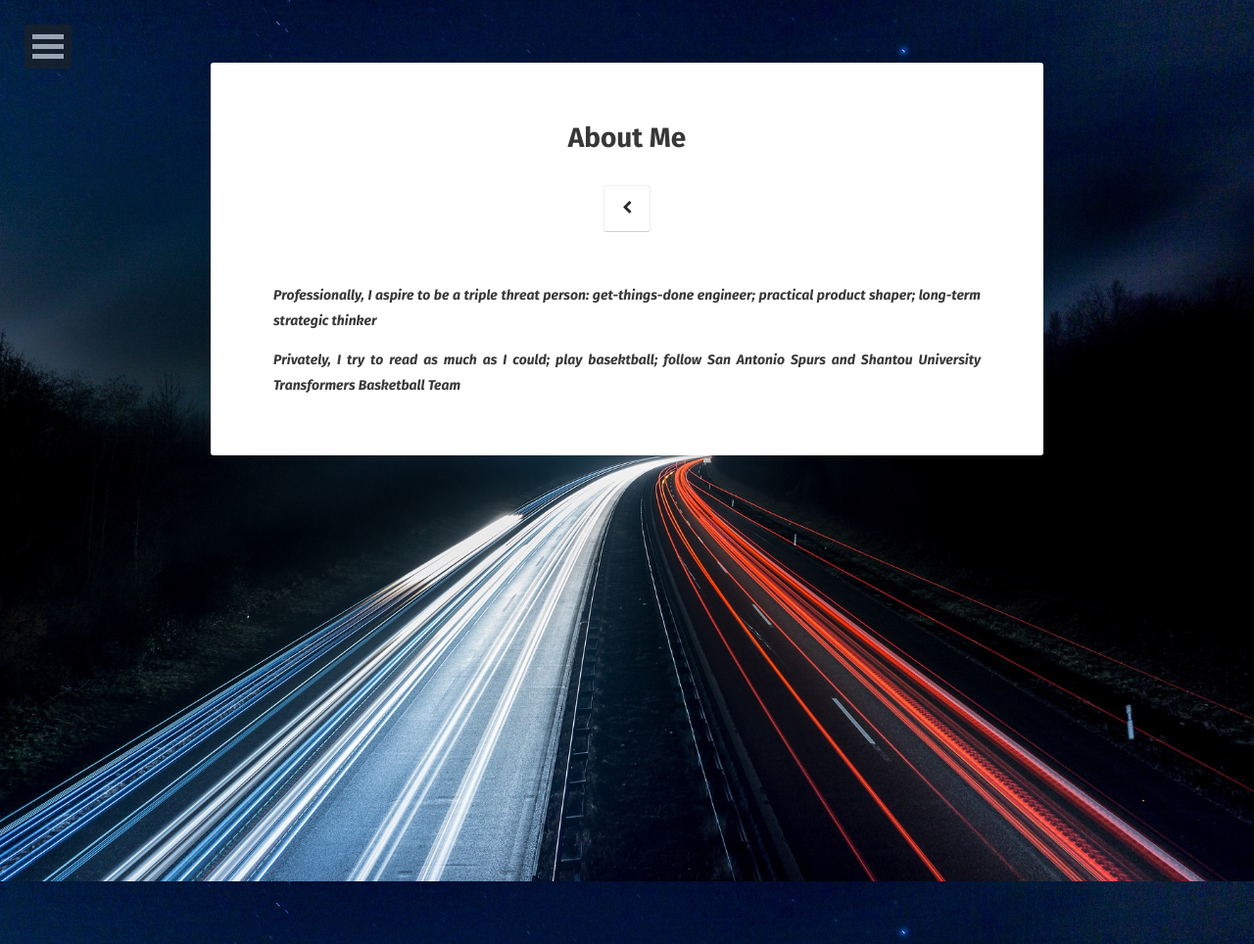
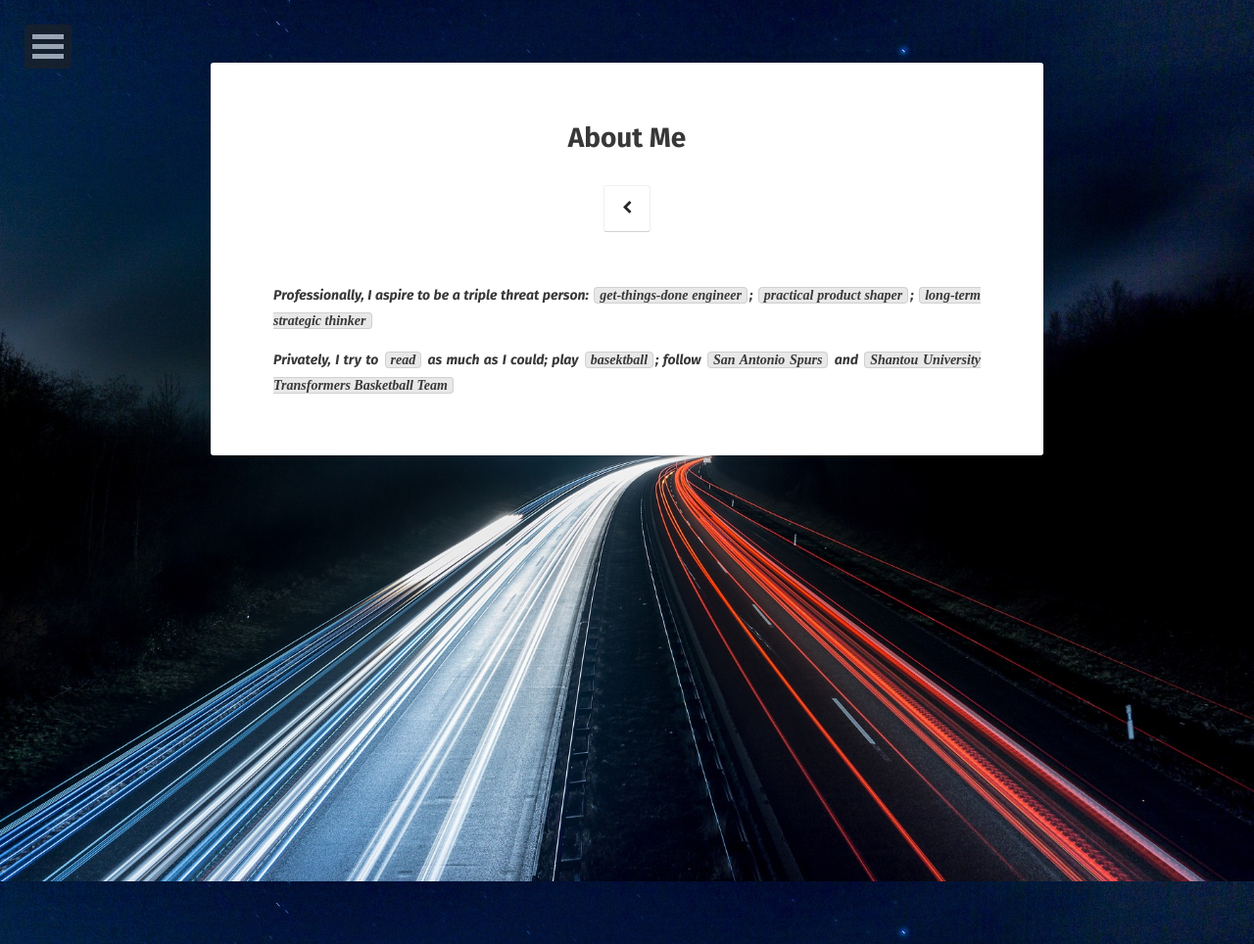
Before and after one commit to Ming0217/Ming0217.github.io, a Jekyll site: the page built from about/index.md, in a window 1280 px wide. Shown: the whole page at 98% size. Built offline with Jekyll 4.4.1, drawn with Linux system fonts in a browser that asks for light colours; some web fonts are replaced.

```diff
--- a/about/index.md
+++ b/about/index.md
@@ -6,6 +6,6 @@ date: 2019-02-17
 comments: false
 ---
 
-***Professionally, I aspire to be a triple threat person: get-things-done engineer; practical product shaper; long-term strategic thinker***
+***Professionally, I aspire to be a triple threat person: `get-things-done engineer`; `practical product shaper`; `long-term strategic thinker`***
 
-***Privately, I try to read as much as I could; play basektball; follow San Antonio Spurs and Shantou University Transformers Basketball Team***
+***Privately, I try to `read` as much as I could; play `basektball`; follow `San Antonio Spurs` and `Shantou University Transformers Basketball Team`***
```
